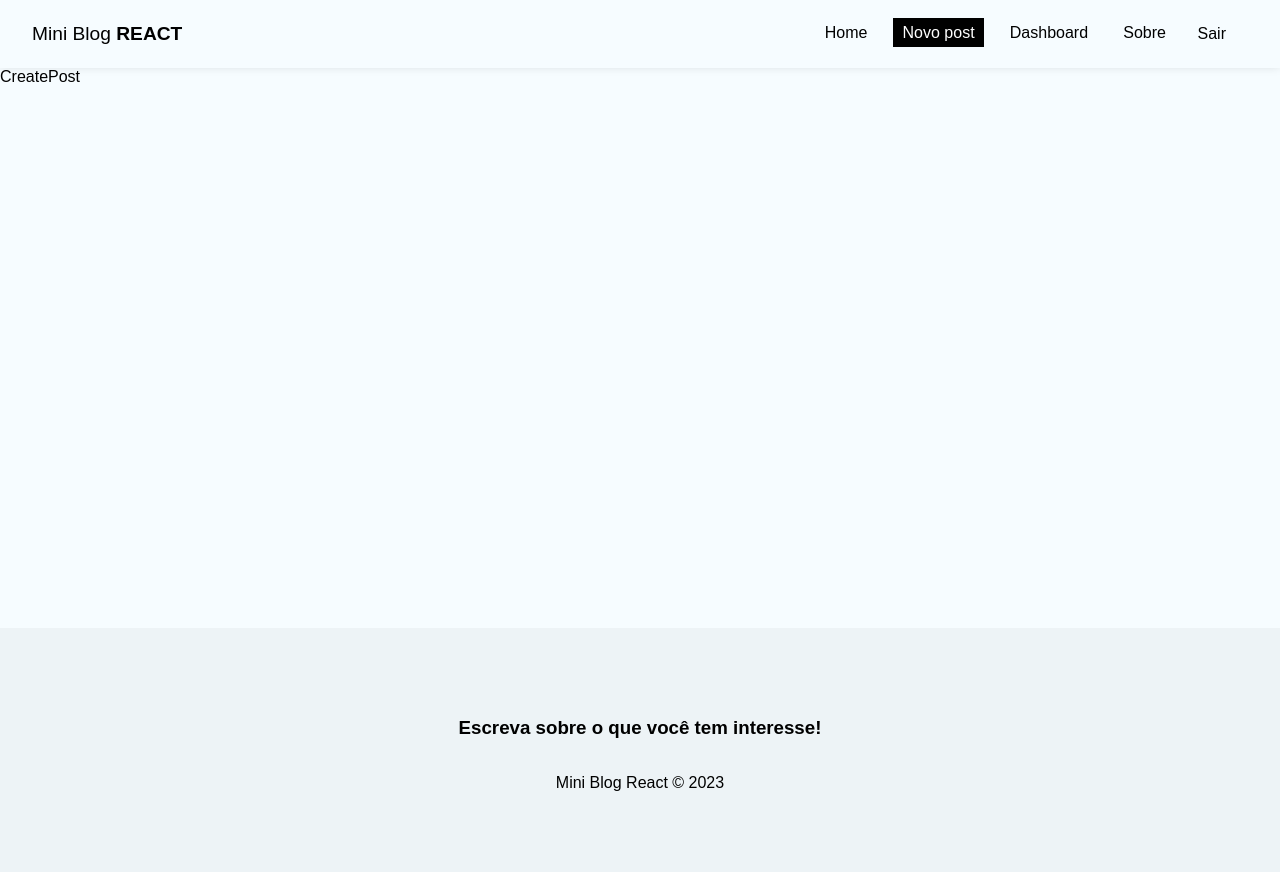
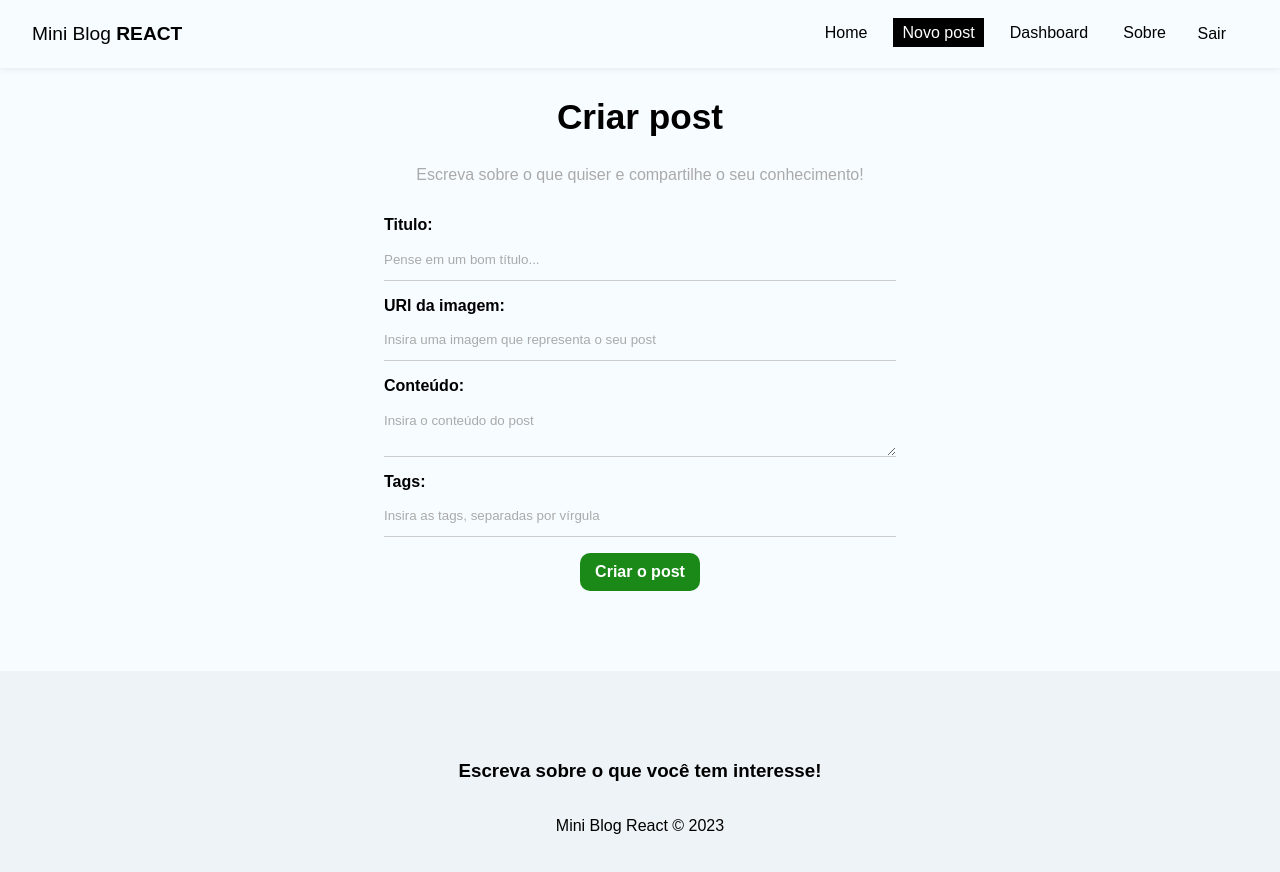
Before and after one commit to ehurafa/react-from-zero-to-mastery, a React (Create React App) app in the folder ARQUIVOS/10_MINIBLOG/miniblog/: page /posts/create in a window 1280 px wide. Shown: the top 872 px of the page. Built offline with nearby package versions, Linux system fonts and the light colour scheme; no server answers; sample sign-in values are in the browser's storage.

Commit message:
new post creation page structure

```diff
--- a/ARQUIVOS/10_MINIBLOG/miniblog/src/pages/CreatePost/CreatePost.js
+++ b/ARQUIVOS/10_MINIBLOG/miniblog/src/pages/CreatePost/CreatePost.js
@@ -1,8 +1,74 @@
 import styles from './CreatePost.module.css'
 
+import { useState } from 'react'
+import {useNavigate } from 'react-router-dom'
+import { useAuthValue } from '../../context/AuthContext'
+
 const CreatePost = () => {
+  const [title, setTitle] = useState('')
+  const [image, setImage] = useState('')
+  const [body, setBody] = useState('')
+  const [tags, setTags] = useState([])
+  const [formError, setFormError] = useState('')
+
+  const handleSubmit = (e) => {
+    e.preventDefault()
+  }
+
+
   return (
-    <div>CreatePost</div>
+    <div className={styles.create_post}>
+      <h2>Criar post</h2>
+      <p>Escreva sobre o que quiser e compartilhe o seu conhecimento!</p>
+      <form onSubmit={handleSubmit}>
+        <label>
+          <span>Titulo:</span>
+          <input
+            type="text"
+            name="title"
+            placeholder="Pense em um bom título..."
+            required
+            onChange={(e) => setTitle(e.target.value)}
+            value={title}
+          />
+        </label>
+        <label>
+          <span>URl da imagem:</span>
+          <input
+            type="text"
+            name="image"
+            placeholder="Insira uma imagem que representa o seu post"
+            required
+            onChange={(e) => setImage(e.target.value)}
+            value={image}
+          />
+        </label>
+        <label>
+          <span>Conteúdo:</span>
+          <textarea
+            name="body"
+            placeholder="Insira o conteúdo do post"
+            requiredonChange={(e) => setBody(e.target.value)}
+            value={body}
+          ></textarea>
+        </label>
+        <label>
+          <span>Tags:</span>
+          <input
+            type="text"
+            name="tags"
+            placeholder="Insira as tags, separadas por vírgula"
+            required
+            onChange={(e) => setTags(e.target.value)}
+            value={tags}
+          />
+        </label>
+        <button className="btn">Criar o post</button>
+        {/* {!loading && <button className="btn" onClick={handleSubmit}>Cadastrar</button>}
+        {loading && <button className="btn" disabled>Aguarde...</button>}
+        {error && <p className="error">{error}</p>} */}
+      </form>
+    </div>
   )
 }
 
--- a/ARQUIVOS/10_MINIBLOG/miniblog/src/pages/CreatePost/CreatePost.module.css
+++ b/ARQUIVOS/10_MINIBLOG/miniblog/src/pages/CreatePost/CreatePost.module.css
@@ -0,0 +1,12 @@
+.create_post {
+    text-align: center;
+}
+
+.create_post h2 {
+    font-size: 2.2rem;
+}
+
+.create_post p {
+    color: #aaa;
+    margin-bottom: 2rem;
+}
```
